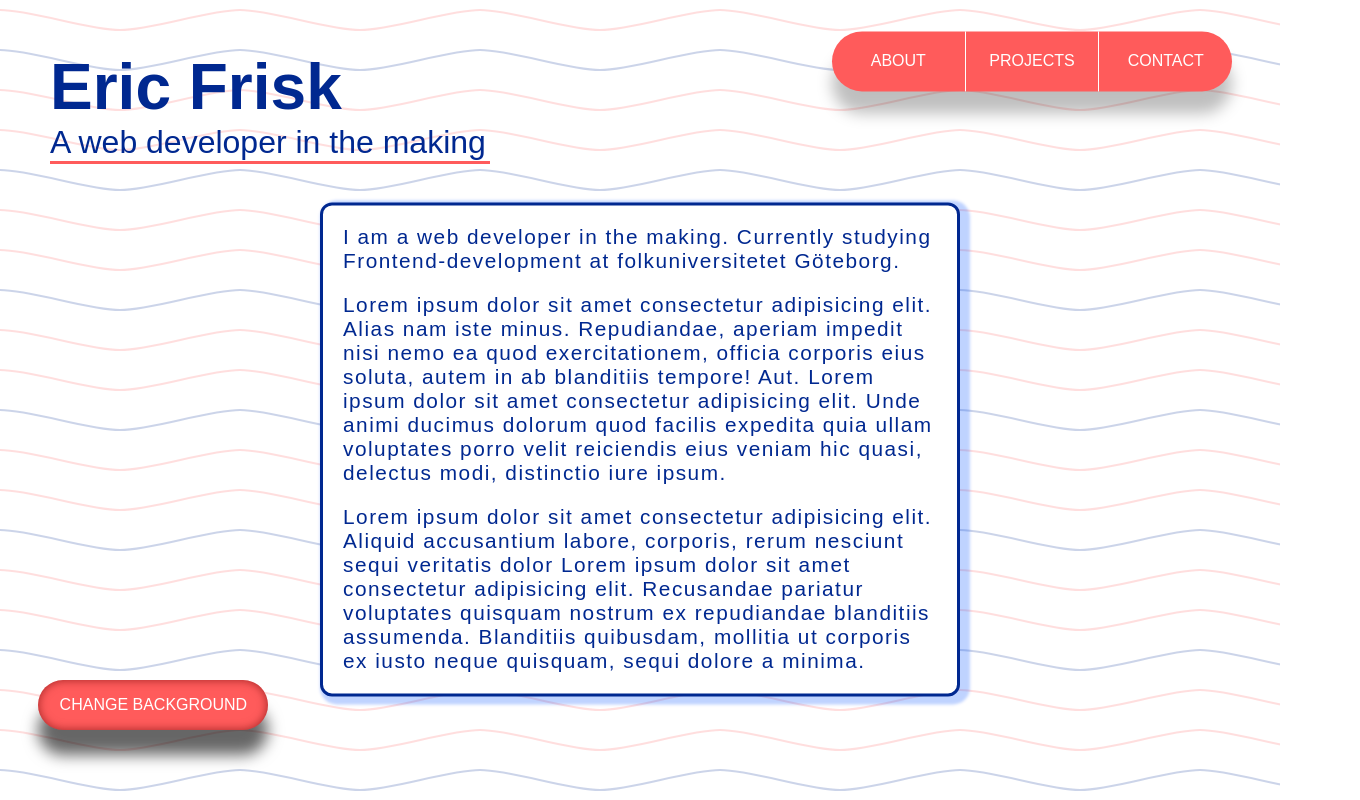
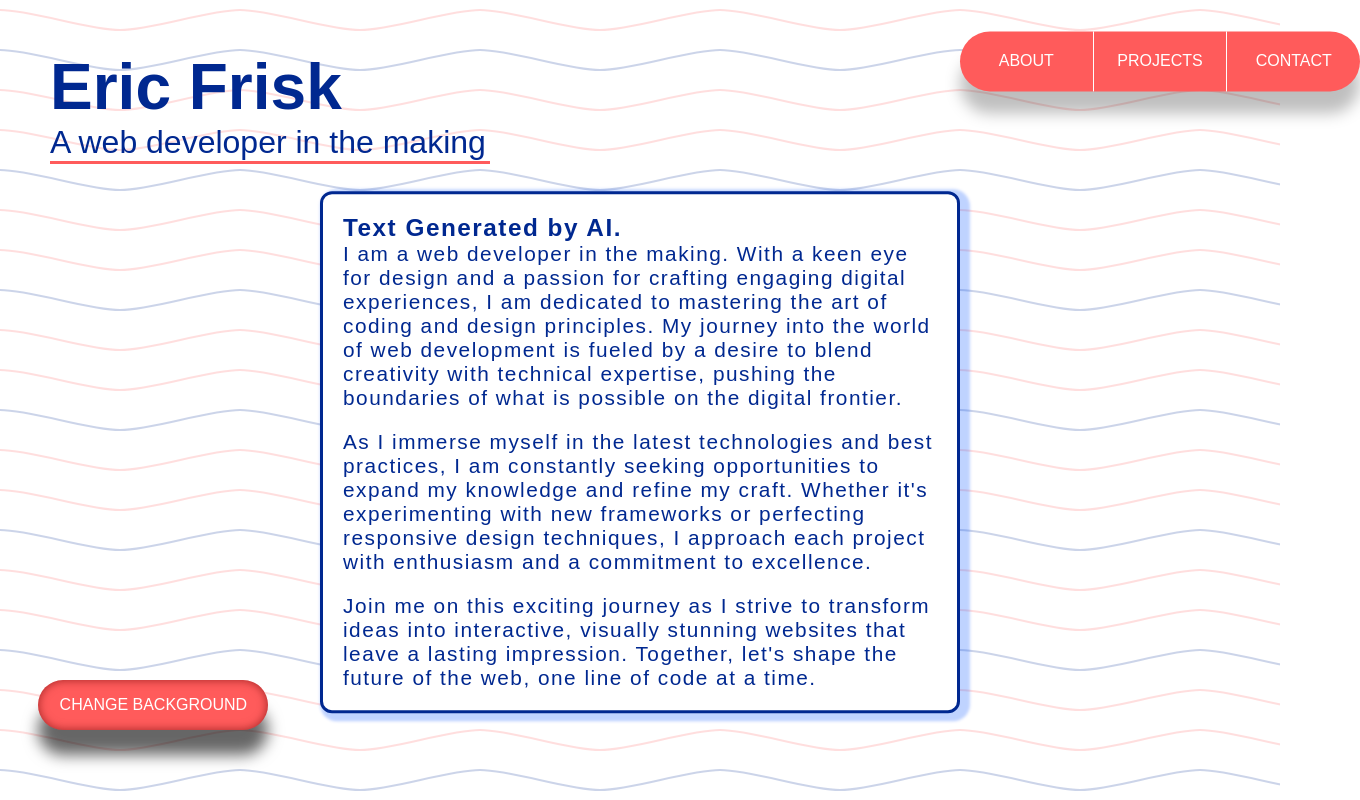
Before and after one commit to ItsEricFrisk/Examinerande-Individuellt-Projekt-Frontendramverk-Eric-Frisk, a React (Vite) app: page /about in a window 1280 px wide. Shown: the whole page, 1360 px wide, since content can reach past the window. Built offline with nearby package versions, Linux system fonts and the light colour scheme.

Commit message:
A few changes and comments

```diff
--- a/src/App.scss
+++ b/src/App.scss
@@ -1,11 +1,12 @@
 @import "/src/scss/variables";
 
+// set the margin and padding to 0 and box-sizing to border-box for the whole page
 * {
   margin: 0;
   padding: 0;
   box-sizing: border-box;
 
-  //Sätter font till Arial, Helvetica och sans-serif för hela sidan
+  //Font family for the whole page
   font-family: Arial, Helvetica, sans-serif;
 }
 
@@ -15,8 +16,8 @@
   transition: 0.3s;
 }
 
+// Outlet container
 .container {
-  max-width: 1500px;
   position: absolute;
   top: 50%;
   left: 50%;
--- a/src/components/nav/Nav.scss
+++ b/src/components/nav/Nav.scss
@@ -15,6 +15,8 @@
   left: 65%;
 
   animation: float 4s ease-in-out infinite;
+
+  z-index: 10;
 
   &__list {
     width: 100%;
@@ -99,7 +101,6 @@
   .nav {
     top: 5%;
     left: 80%;
-    // border: 1px solid $primary-color;
     border-radius: 12px;
     height: 130px;
     width: auto;
@@ -112,7 +113,6 @@
     }
 
     &__link {
-      // color: $secondary-color;
       color: $white;
     }
 
@@ -122,14 +122,12 @@
   }
 
   .border-left {
-    // border-right: 1px solid $white;
     border-right: none;
 
     border-bottom: 1px solid $white;
   }
 
   .border-right {
-    // border-left: 1px solid $white;
     border-left: none;
     border-top: 1px solid $white;
   }
@@ -145,6 +143,12 @@
   }
 }
 
+@media screen and (min-width: 1200px) {
+  .nav {
+    left: 75%;
+  }
+}
+
 @media screen and (max-width: 600px) {
   .nav {
     left: 70%;
--- a/src/components/themeToggle/Theme.scss
+++ b/src/components/themeToggle/Theme.scss
@@ -1,7 +1,10 @@
 @import "/src/scss/mixins";
 @import "/src/scss/variables";
 
+// Theme toggle button
 .theme-toggle {
+  display: inline-block;
+
   position: absolute;
   top: 85%;
   left: 3%;
@@ -23,6 +26,7 @@
   transition: 0.3s;
 }
 
+// Hover effect
 .theme-toggle:hover {
   transform: translateY(15px);
   box-shadow: 0 5px 15px 0px rgba(0, 0, 0, 0.6);
--- a/src/components/title/Title.scss
+++ b/src/components/title/Title.scss
@@ -1,5 +1,6 @@
 @import "/src/scss/variables";
 
+// Title component
 .title {
   color: $primary-color;
 
@@ -22,6 +23,7 @@
   }
 }
 
+// Media queries
 @media screen and (max-width: 768px) {
   .title {
     margin: 10px 0;
--- a/src/pages/AboutPage/About.jsx
+++ b/src/pages/AboutPage/About.jsx
@@ -4,26 +4,27 @@ export default function About() {
   return (
     <>
       <section className="about">
+        <h3>Text Generated by AI.</h3>
         <p className="about__description">
-          I am a web developer in the making. Currently studying
-          Frontend-development at folkuniversitetet Göteborg.
+          I am a web developer in the making. With a keen eye for design and a
+          passion for crafting engaging digital experiences, I am dedicated to
+          mastering the art of coding and design principles. My journey into the
+          world of web development is fueled by a desire to blend creativity
+          with technical expertise, pushing the boundaries of what is possible
+          on the digital frontier.
         </p>
         <p className="about__description paragraph-margin">
-          Lorem ipsum dolor sit amet consectetur adipisicing elit. Alias nam
-          iste minus. Repudiandae, aperiam impedit nisi nemo ea quod
-          exercitationem, officia corporis eius soluta, autem in ab blanditiis
-          tempore! Aut. Lorem ipsum dolor sit amet consectetur adipisicing elit.
-          Unde animi ducimus dolorum quod facilis expedita quia ullam voluptates
-          porro velit reiciendis eius veniam hic quasi, delectus modi,
-          distinctio iure ipsum.
+          As I immerse myself in the latest technologies and best practices, I
+          am constantly seeking opportunities to expand my knowledge and refine
+          my craft. Whether it's experimenting with new frameworks or perfecting
+          responsive design techniques, I approach each project with enthusiasm
+          and a commitment to excellence.
         </p>
         <p className="about__description">
-          Lorem ipsum dolor sit amet consectetur adipisicing elit. Aliquid
-          accusantium labore, corporis, rerum nesciunt sequi veritatis dolor
-          Lorem ipsum dolor sit amet consectetur adipisicing elit. Recusandae
-          pariatur voluptates quisquam nostrum ex repudiandae blanditiis
-          assumenda. Blanditiis quibusdam, mollitia ut corporis ex iusto neque
-          quisquam, sequi dolore a minima.
+          Join me on this exciting journey as I strive to transform ideas into
+          interactive, visually stunning websites that leave a lasting
+          impression. Together, let's shape the future of the web, one line of
+          code at a time.
         </p>
       </section>
     </>
--- a/src/pages/AboutPage/About.scss
+++ b/src/pages/AboutPage/About.scss
@@ -13,6 +13,7 @@
   margin: 20px 0;
 }
 
+// Media queries
 @media screen and (max-width: 1200px) {
   .about {
     max-height: 400px;
--- a/src/pages/ProjectPage/Projects.scss
+++ b/src/pages/ProjectPage/Projects.scss
@@ -2,11 +2,13 @@
 @import "/src/scss/mixins";
 
 .projects {
+  @include router-container;
   @include flex-column;
   font-size: 1.3rem;
   max-width: 700px;
-  height: 400px;
+  min-height: 500px;
   letter-spacing: 1.5px;
+  padding: 20px;
 
   &__title {
     font-size: 2rem;
@@ -21,7 +23,7 @@
     color: $primary-color;
     text-align: center;
     @include router-container;
-    min-width: 320px;
+    width: 600px;
     height: auto;
     padding: 10px;
     margin: 10px 0;
@@ -34,18 +36,23 @@
   }
 }
 
+// Media queries
 @media screen and (max-width: 600px) {
   .projects {
+    margin-top: 40px;
     background-color: $white;
     @include router-container;
     max-height: 400px;
-    padding: 10px;
     overflow-y: scroll;
     overflow-x: hidden;
 
     &__title {
       font-size: 1.7rem;
-      margin-top: 200px;
+      margin-top: 100px;
+    }
+
+    &__repo-name {
+      max-width: 330px;
     }
   }
 }
--- a/src/scss/_mixins.scss
+++ b/src/scss/_mixins.scss
@@ -8,18 +8,21 @@
   height: auto;
 }
 
+// Flexbox mixins
 @mixin flex-center {
   display: flex;
   justify-content: center;
   align-items: center;
 }
 
+// Flexbox mixins
 @mixin flex-between {
   display: flex;
   justify-content: space-between;
   align-items: center;
 }
 
+//
 @mixin flex-column {
   display: flex;
   flex-direction: column;
--- a/src/scss/_variables.scss
+++ b/src/scss/_variables.scss
@@ -1,5 +1,7 @@
 $primary-color: #002890;
 $secondary-color: #ff5b5b;
+
 $white: #fff;
 $black: #000;
+
 $hover-color: #ff7070;
```
